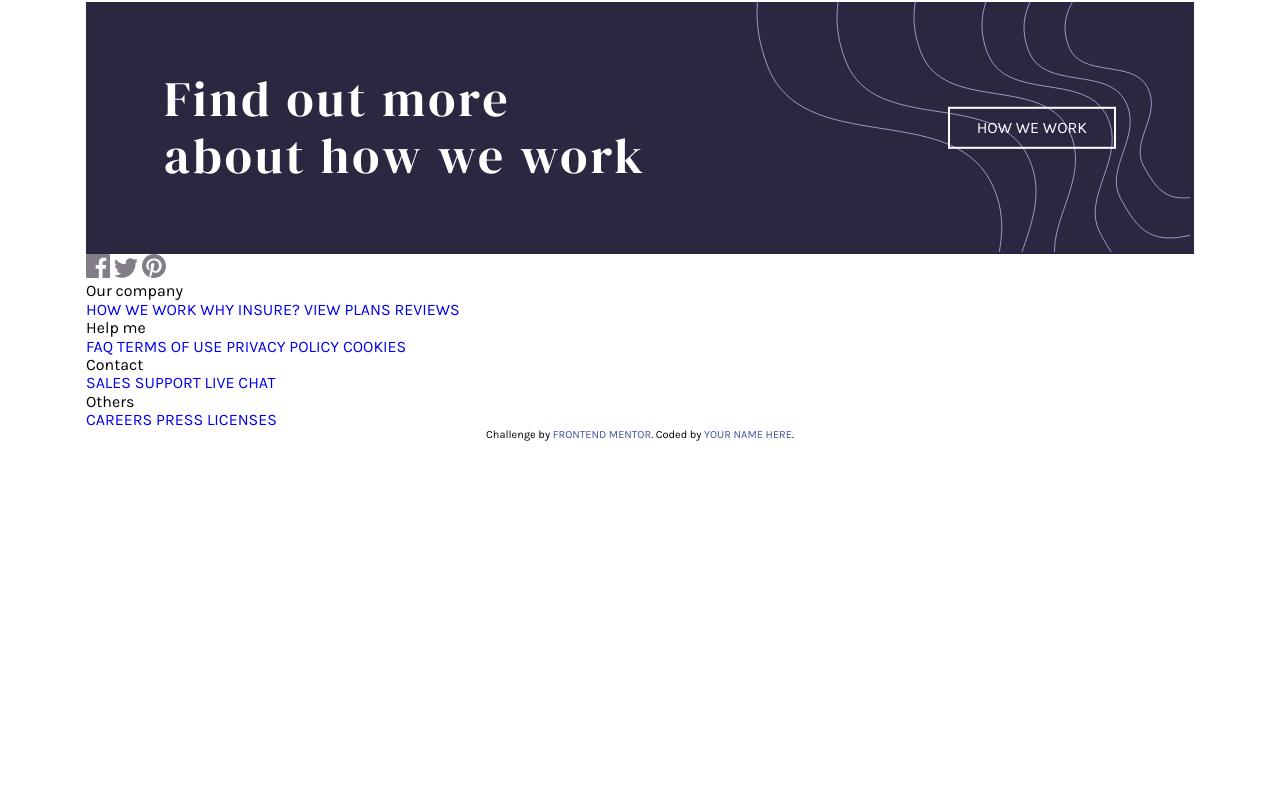
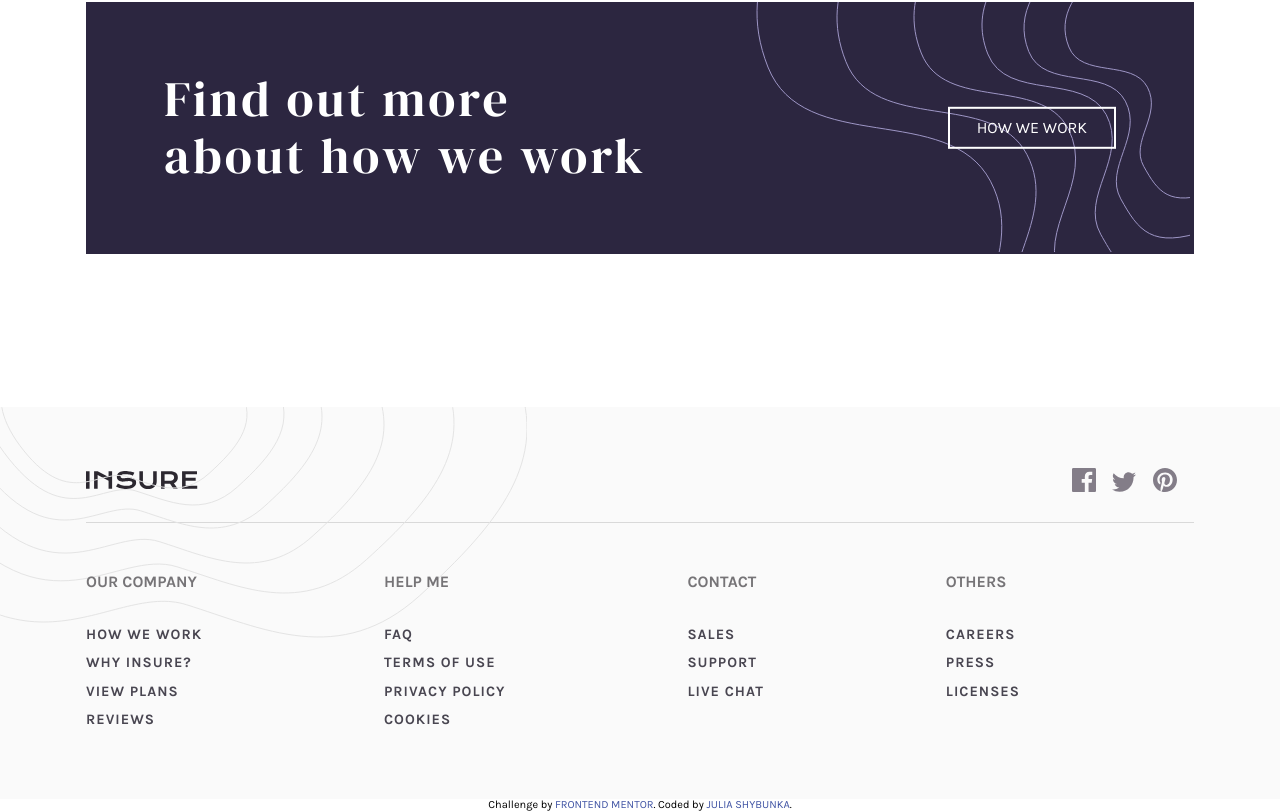
Before and after one commit to JuliaShybunka/insure-landing-page-master, a website: page index.html in a window 1280 px wide. Shown: the part 1613-2425 px from the top of the page. Before the commit the page ends 2055 px from the top, so only its background shows below. Drawn offline with Linux system fonts and the light colour scheme.

Commit message:
Add footer style

```diff
--- a/index.html
+++ b/index.html
@@ -102,7 +102,7 @@
         <div class="container">
             <div class="footer-top">
                 <div class="footer-top__logo">
-
+                    <a href="/"><img src="/images/logo.svg" alt=""></a>
                 </div>
                 <div class="footer-top__icon icon">
                     <a href="#"><img src="images/icon-facebook.svg" alt="" class="icon__item"></a>
@@ -146,7 +146,7 @@
 
 
     <div class="attribution">
-        Challenge by <a href="https://www.frontendmentor.io?ref=challenge" target="_blank">Frontend Mentor</a>. Coded by <a href="#">Your Name Here</a>.
+        Challenge by <a href="https://www.frontendmentor.io?ref=challenge" target="_blank">Frontend Mentor</a>. Coded by <a href="#">Julia Shybunka</a>.
     </div>
 </body>
 
--- a/public/scss/style.scss
+++ b/public/scss/style.scss
@@ -159,22 +159,64 @@
     right: 78px;
 }
 
-.footer {}
+.footer {
+    height: 392px;
+    margin-top: 153px;
+    background-color: #fafafa;
+    position: relative;
+    padding: 61px 0;
+    &::before {
+        content: "";
+        position: absolute;
+        top: 0;
+        left: 0;
+        background: no-repeat url(../images/bg-pattern-footer-desktop.svg);
+        width: 527px;
+        height: 234px;
+        z-index: 0;
+    }
+}
 
 .footer-top {
-    &__logo {}
-    &__icon {}
+    display: flex;
+    justify-content: space-between;
+    align-items: center;
+    padding-bottom: 26px;
+    border-bottom: 1px solid #d9d9d9;
 }
 
 .icon {
-    &__item {}
+    &__item {
+        margin-left: 13px;
+    }
 }
 
-.footer-bottom {}
+.footer-bottom {
+    padding-top: 50px;
+    display: flex;
+    justify-content: space-between;
+    max-width: 934px;
+    position: relative;
+    z-index: 1;
+}
 
 .footer-col {
-    &__title {}
-    &__link {}
+    max-width: 130px;
+    &__title {
+        text-transform: uppercase;
+        color: #767477;
+        padding-bottom: 35px;
+        font-weight: 700;
+    }
+    &__link {
+        display: block;
+        color: #494651;
+        font-weight: 700;
+        padding-bottom: 12px;
+        font-size: 0.9rem;
+        letter-spacing: 1px;
+        &:hover {
+            text-decoration: underline;
+        }
+    }
 }
-
-.attribution {}
```
Also changed, not shown: public/css/style.css.
